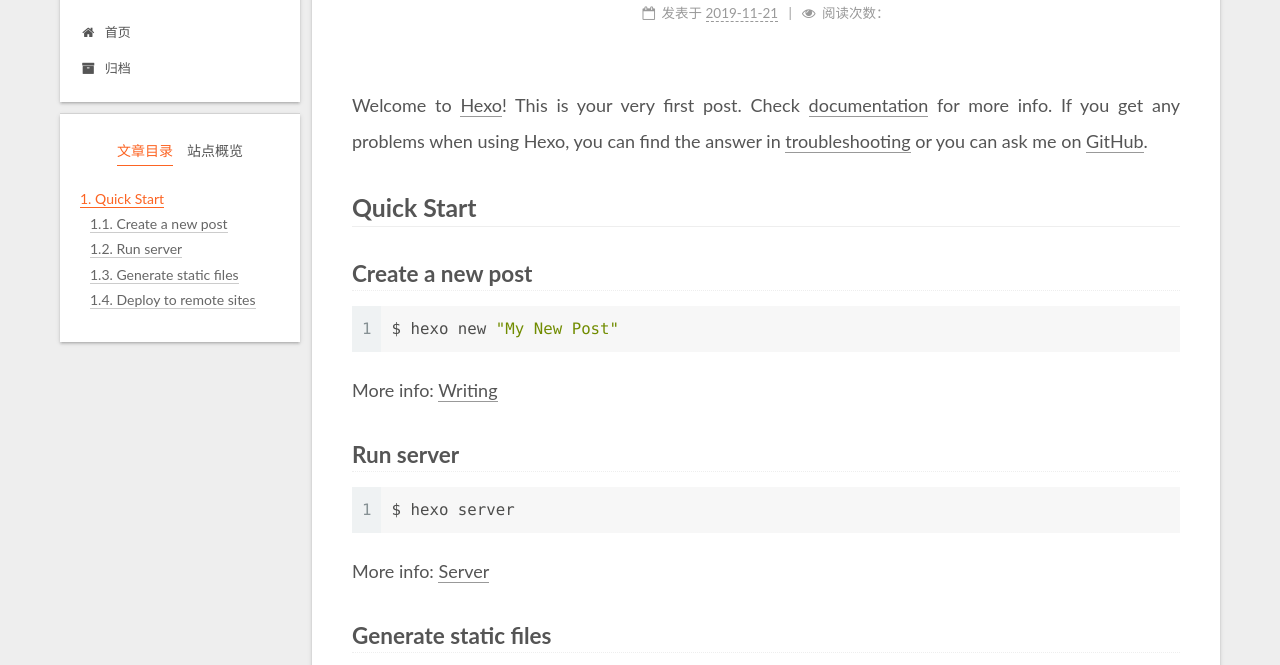
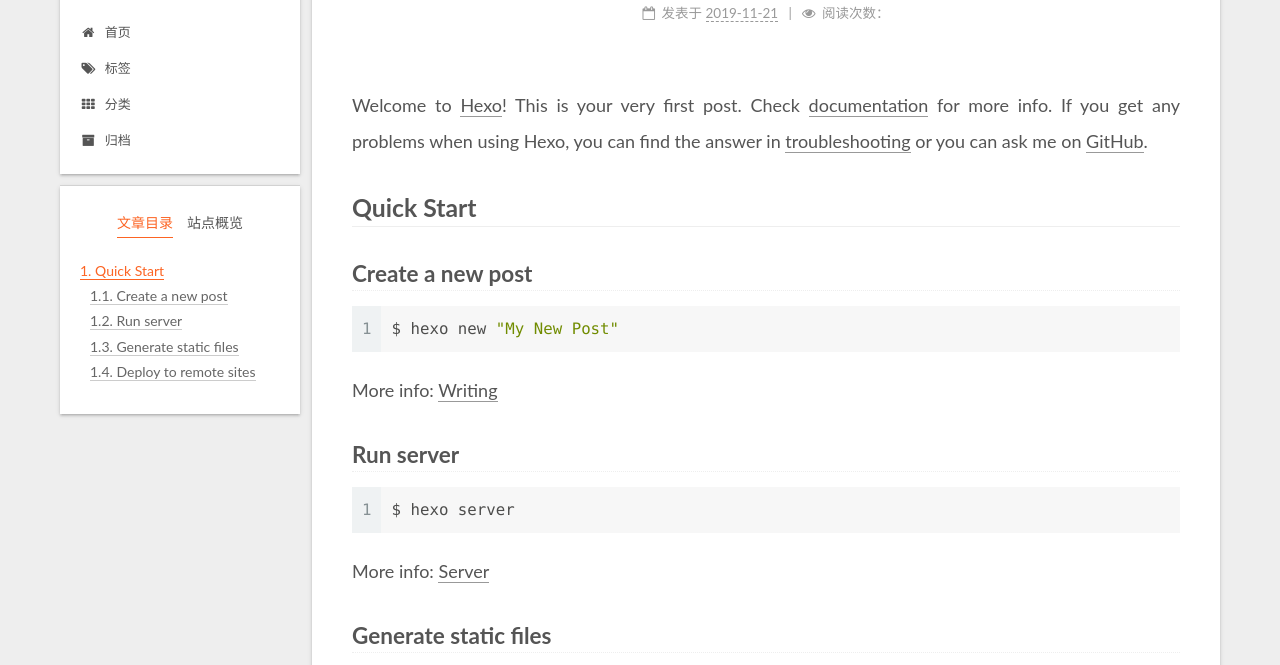
Before and after one commit to chasemyking/chasemyking.github.io, a plain HTML site: page 2019/11/21/hello-world/index.html in a window 1280 px wide. Shown: the part 87-752 px from the top of the page. Drawn offline with Linux system fonts and the light colour scheme; no server answers.

Commit message:
Site updated: 2019-11-22 17:35:11

```diff
--- a/2019/11/21/hello-world/index.html
+++ b/2019/11/21/hello-world/index.html
@@ -149,6 +149,16 @@
         <li class="menu-item menu-item-home">
 
     <a href="/" rel="section"><i class="fa fa-fw fa-home"></i>首页</a>
+
+  </li>
+        <li class="menu-item menu-item-tags">
+
+    <a href="/tags/" rel="section"><i class="fa fa-fw fa-tags"></i>标签</a>
+
+  </li>
+        <li class="menu-item menu-item-categories">
+
+    <a href="/categories/" rel="section"><i class="fa fa-fw fa-th"></i>分类</a>
 
   </li>
         <li class="menu-item menu-item-archives">
```
Also changed, not shown: 2019/11/22/first/index.html (+10 -0 lines), archives/2019/11/index.html (+10 -0 lines), archives/2019/index.html (+10 -0 lines), archives/index.html (+10 -0 lines), index.html (+10 -0 lines).
